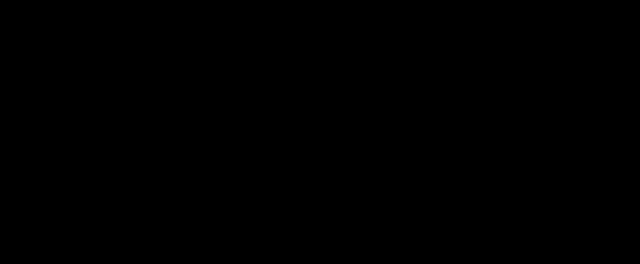
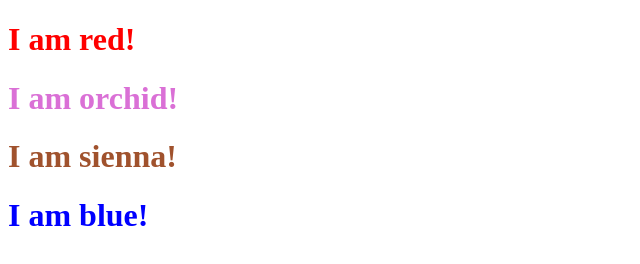
Before and after one commit to vaibhav2569/css_handsOn, a plain HTML site: page src/index.html in a window 1280 px wide. Shown: the whole page, without its empty margins (0-640 px from the left). Drawn offline with Linux system fonts and the light colour scheme.

Commit message:
Use RGB to Mix Colors

```diff
--- a/src/index.html
+++ b/src/index.html
@@ -35,11 +35,28 @@
       rel="stylesheet"
       type="text/css"
     />
-    <!-- Use RGB values to Color Elements -->
+    <!-- Use RGB to Mix Colors -->
     <style>
-      body {
-        background-color: rgb(0, 0, 0);
-      }
-    </style>
+        .red-text {
+          color: rgb(255, 0, 0);
+        }
+        .orchid-text {
+          color: rgb(218, 112, 214);
+        }
+        .sienna-text {
+          color: rgb(160, 82, 45);
+        }
+        .blue-text {
+          color: rgb(0, 0, 255);
+        }
+      </style>
+
+      <h1 class="red-text">I am red!</h1>
+
+      <h1 class="orchid-text">I am orchid!</h1>
+
+      <h1 class="sienna-text">I am sienna!</h1>
+
+      <h1 class="blue-text">I am blue!</h1>
   </body>
 </html>
```
